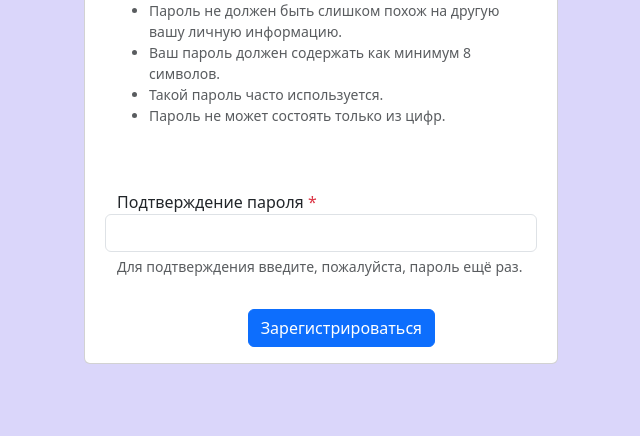
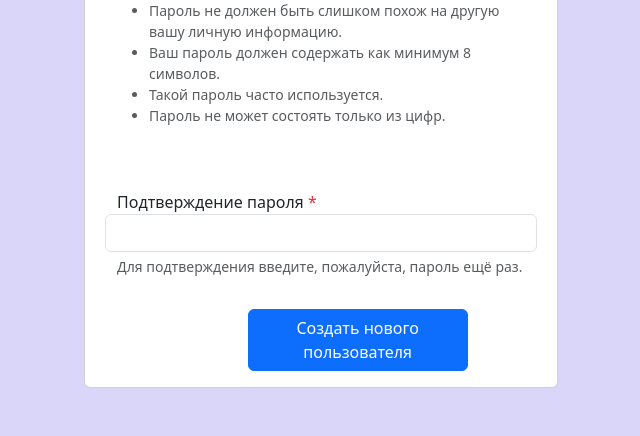
Before and after one commit to Frizzz17/administrative-commission, a Django app: page /auth/new_user/ in a window 1280 px wide. Shown: the part 859-1295 px from the top of the page, without its empty margins (319-959 px from the left). Before the commit the page ends 1223 px from the top, so only its background shows below. Run offline with Django 3.2, Linux system fonts and the light colour scheme; the visitor is signed in with stand-in values (Sample User, id 1); some libraries are stand-ins or nearby versions.

Commit message:
Поменял название кнопки в шаблоне создания нового пользователя

```diff
--- a/adm_com/templates/users/reg_user.html
+++ b/adm_com/templates/users/reg_user.html
@@ -44,7 +44,7 @@
               {% endfor %}
               <div class="col-md-6 offset-md-4">
                 <button type="submit" class="btn btn-primary">
-                  Зарегистрироваться
+                  Создать нового пользователя
                 </button>
               </div>
             </form>
--- a/adm_com/users/models.py
+++ b/adm_com/users/models.py
@@ -6,6 +6,7 @@ from django.contrib.auth.models import AbstractUser
 class User(AbstractUser):
     middle_name = models.CharField(_("Отчество"), max_length=150, blank=True)
     position = models.CharField(_("Должность"), max_length=300, blank=True)
+
 
 
 class Role(models.Model):
```
